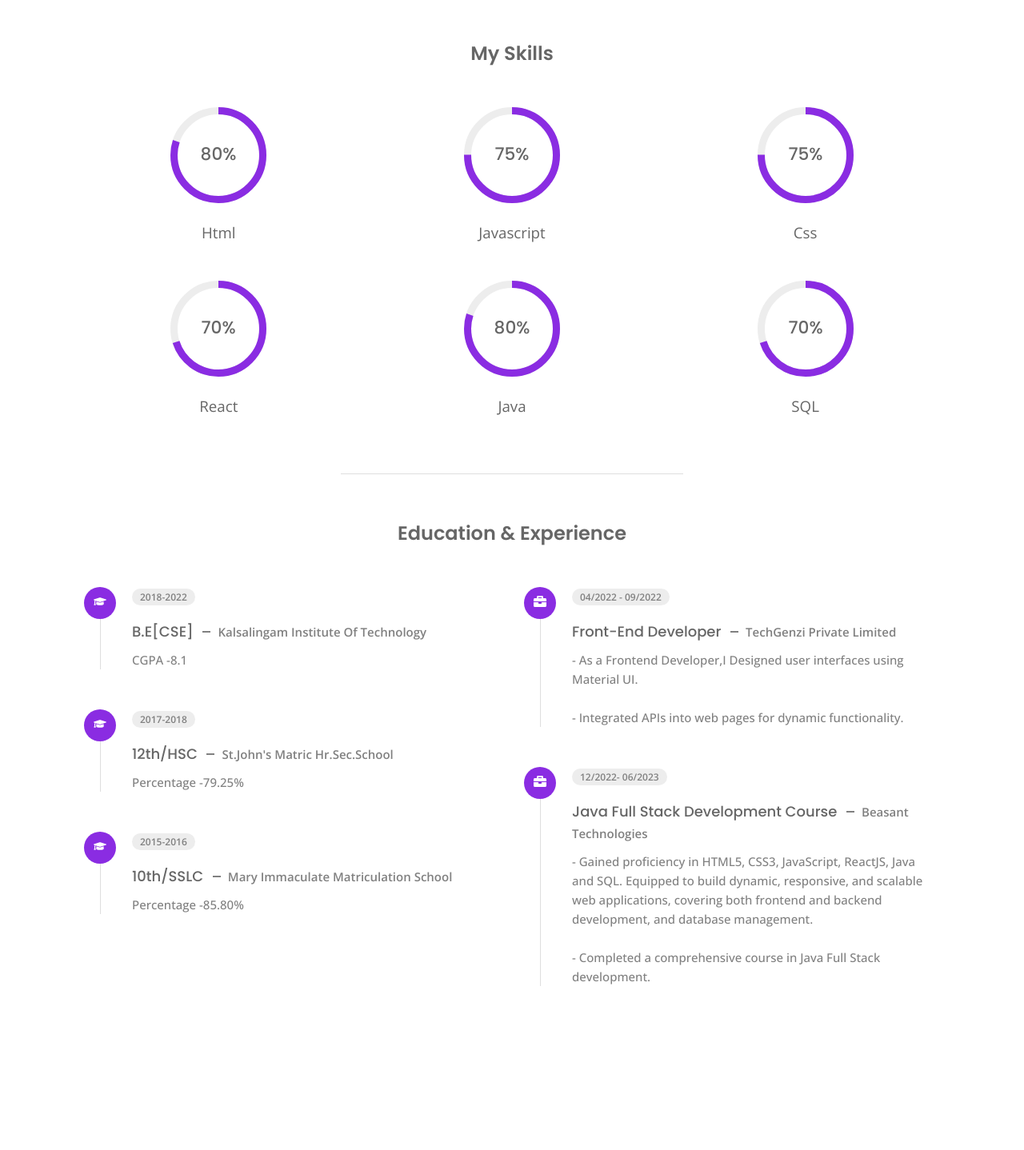
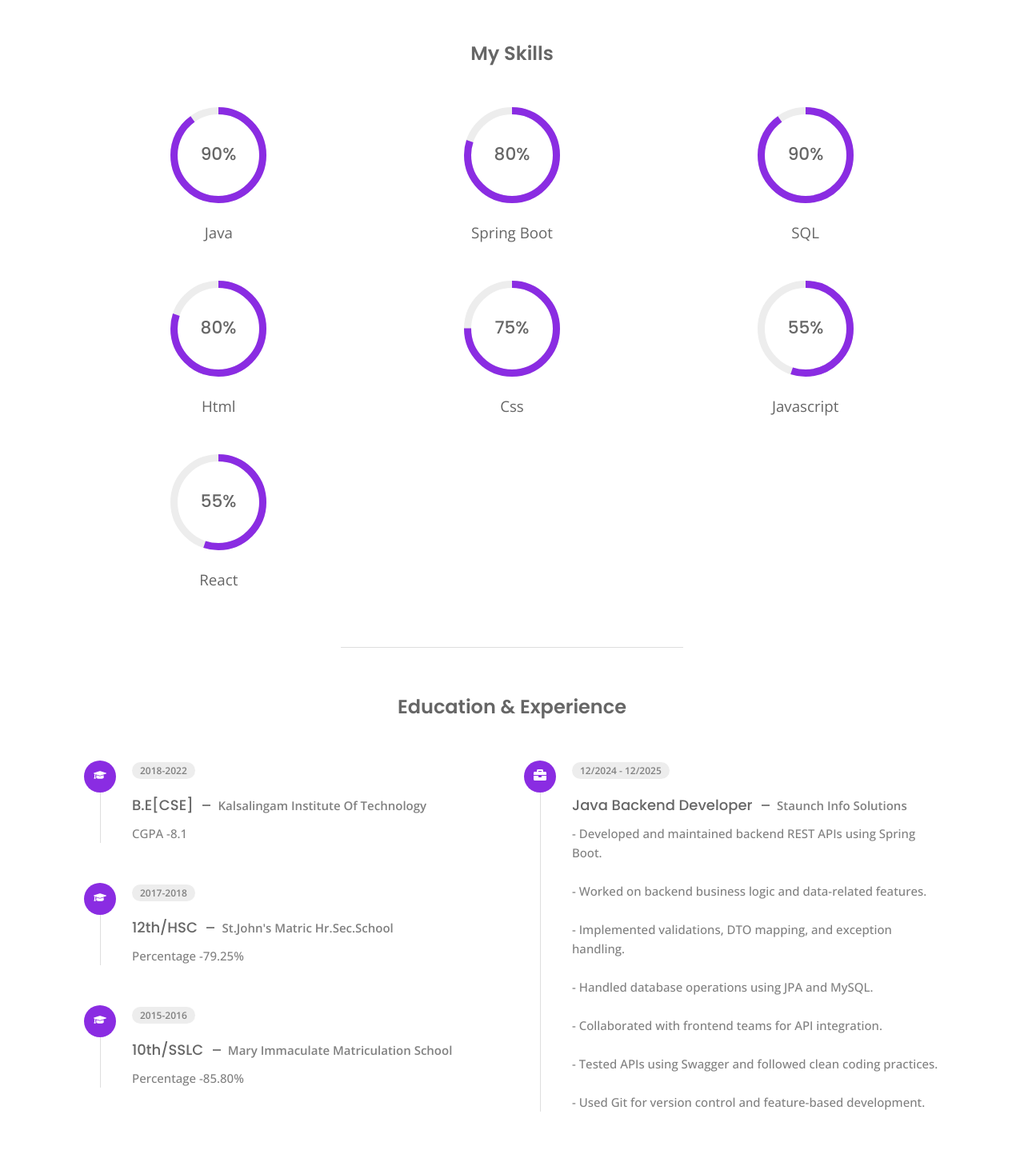
Before and after one commit to Sundar429/PRODIGY_WD_04, a React app: page /about in a window 1280 px wide. Shown: the part 680-2118 px from the top of the page at 80% size. Before the commit the page ends 1983 px from the top, so only its background shows below. Built offline with nearby package versions, Linux system fonts and the light colour scheme; the HTML template or start-up script is replaced by a standard one.

Commit message:
Adding new experience

```diff
--- a/src/data.jsx
+++ b/src/data.jsx
@@ -77,7 +77,7 @@ export const personalInfo = [
   {
     id: 3,
     title: 'Age : ',
-    description: '23 Years',
+    description: '25 Years',
   },
 
   {
@@ -144,13 +144,21 @@ export const resume = [
     id: 1,
     category: 'experience',
     icon: <FaBriefcase />,
+    year: '12/2024 - 12/2025',
+    title: 'Java Backend Developer <span>Staunch Info Solutions</span> ',
+    desc: '- Developed and maintained backend REST APIs using Spring Boot. <br/> <br/>-  Worked on backend business logic and data-related features. <br/> <br/>-  Implemented validations, DTO mapping, and exception handling. <br/> <br/>-  Handled database operations using JPA and MySQL.  <br/> <br/>-  Collaborated with frontend teams for API integration.  <br/> <br/>- Tested APIs using Swagger and followed clean coding practices. <br/> <br/>-  Used Git for version control and feature-based development.',
+  },
+  {
+    id: 2,
+    category: 'experience',
+    icon: <FaBriefcase />,
     year: '04/2022 - 09/2022',
-    title: 'Front-End Developer <span>TechGenzi Private Limited</span> ',
+    title: 'Frontend Developer Intern <span>TechGenzi Private Limited</span> ',
     desc: '- As a Frontend Developer,I Designed user interfaces using Material UI. <br/> <br/>- Integrated APIs into web pages for dynamic functionality.',
   },
 
   {
-    id: 2,
+    id: 3,
     category: 'experience',
     icon: <FaBriefcase />,
     year: '12/2022- 06/2023',
@@ -189,18 +197,27 @@ export const resume = [
 ];
 
 export const skills = [
+
+  {
+    id: 5,
+    title: 'Java',
+    percentage: '90',
+  },
+  {
+    id: 6,
+    title: 'Spring Boot',
+    percentage: '80',
+  },
+  {
+    id: 6,
+    title: 'SQL',
+    percentage: '90',
+  },
   {
     id: 1,
     title: 'Html',
     percentage: '80',
   },
-
-  {
-    id: 2,
-    title: 'Javascript',
-    percentage: '75',
-  },
-
   {
     id: 3,
     title: 'Css',
@@ -208,22 +225,22 @@ export const skills = [
   },
 
   {
+    id: 2,
+    title: 'Javascript',
+    percentage: '55',
+  },
+
+
+
+  {
     id: 4,
     title: 'React',
-    percentage: '70',
-  },
+    percentage: '55',
+  }
 
-  {
-    id: 5,
-    title: 'Java',
-    percentage: '80',
-  },
 
-  {
-    id: 6,
-    title: 'SQL',
-    percentage: '70',
-  },
+
+
 
   // {
   //   id: 7,
--- a/src/pages/about/About.jsx
+++ b/src/pages/about/About.jsx
@@ -2,7 +2,7 @@ import React from 'react'
 import Information from '../../components/Information';
 import Skills from '../../components/Skills';
 import { FaDownload } from 'react-icons/fa';
-import CV from '../../assets/Meenakshi Sundaram-Resume 2024.pdf'
+import CV from '../../assets/Meenakshi_Sundaram_Java_Backend_Developer_1Y.pdf'
 import { resume } from '../../data';
 import ResumeItem from '../../components/ResumeItem';
 import "./about.css"
```
Also changed, not shown: 2 other files (tests, documents, lock files or other folders).
